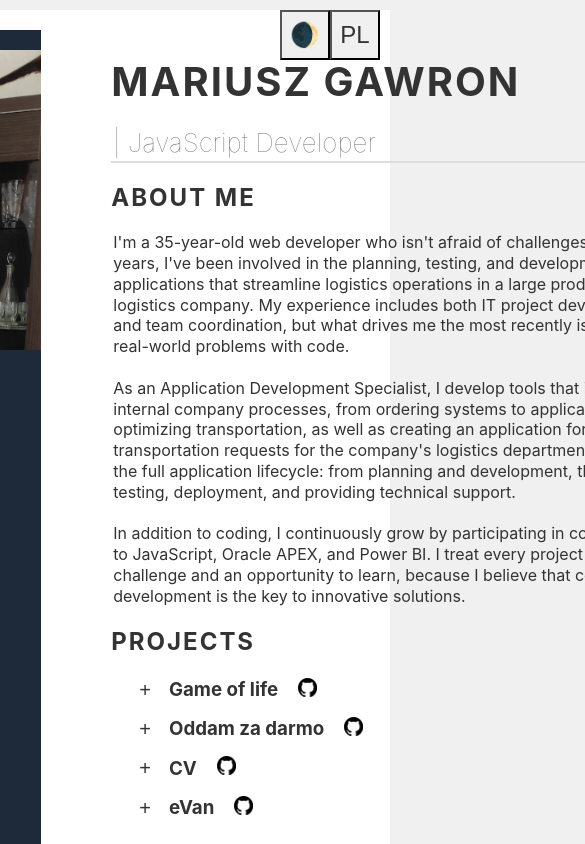
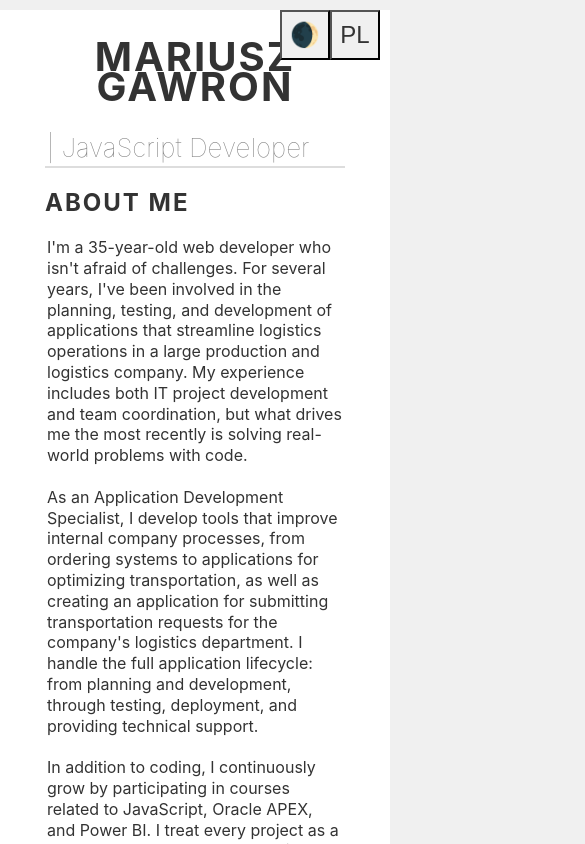
Before and after one commit to MariuszGawron/my-cv, a React (Create React App) app: page / in a window 390 px wide. Shown: the top 844 px of the page, 585 px wide, since content can reach past the window. Built offline with nearby package versions, Linux system fonts and the light colour scheme.

Commit message:
Dodanie pdf i dostosowanie do mniejszych ekranów

```diff
--- a/src/App.js
+++ b/src/App.js
@@ -13,8 +13,8 @@ function App() {
       <LanguageProvider>
         <UserProvider>
           <div className="container">
+            <Main />
             <Aside />
-            <Main />
           </div>
         </UserProvider>
       </LanguageProvider>
--- a/src/context/UserContext.js
+++ b/src/context/UserContext.js
@@ -208,7 +208,7 @@ export const UserProvider = ({ children }) => {
           {
             name: "CV",
             technology: "React",
-            link: "https://mg-my-cv.netlify.app/",
+            link: "/img/CV-Mariusz-Gawron.pdf",
             thumbnail: "/img/CV.jpg",
             github: "https://github.com/MariuszGawron/my-cv",
             description: "This is the very page you are on right now ;-)",
@@ -443,7 +443,7 @@ export const UserProvider = ({ children }) => {
           {
             name: "CV",
             technology: "React",
-            link: "https://mg-my-cv.netlify.app/",
+            link: "/img/CV-Mariusz-Gawron.pdf",
             thumbnail: "/img/CV.jpg",
             github: "https://github.com/MariuszGawron/my-cv",
             description: "To jest właśnie ta strona na której jesteś ;-)",
--- a/src/styles/theme.css
+++ b/src/styles/theme.css
@@ -73,10 +73,12 @@ body.light .container {
   justify-content: center;
   max-width: 1200px;
   margin: 10px auto 0 auto;
+  flex-direction: row-reverse;
+  flex-wrap: wrap;
 }
 
 .aside {
-  max-width: 370px;
+  width: 370px;
   background-color: #1e2939;
 }
 
@@ -122,7 +124,7 @@ body.light .container {
   position: fixed;
   right: 0px;
   top: 0px;
-  z-index: 2;
+  z-index: 3;
   padding: 10px;
 }
 
@@ -168,7 +170,7 @@ a {
 .photo-of-me,
 .qrqode {
   width: 370px;
-  max-height: 300px;
+  max-height: 15%;
   object-fit: cover;
   object-position: top;
   padding: 20px 0;
@@ -176,7 +178,7 @@ a {
   transition: max-height 1s ease;
 }
 .photo-of-me:hover {
-  max-height: 690px;
+  max-height: 100%;
   transition: max-height 1s ease;
 }
 .qrqode-small {
@@ -215,7 +217,7 @@ a {
   max-height: 0;
   position: absolute;
   top: -30%;
-  left: 100%;
+  left: 60%;
   width: 0px;
   z-index: 2;
   box-shadow: 0 0 10px rgba(0, 0, 0, 0.5);
@@ -332,3 +334,45 @@ body.dark .certificate-preview-link .certificate-preview {
   background-repeat: no-repeat;
   padding-left: 26px;
 }
+
+@media only screen and (max-width: 1136px) {
+  .aside {
+    width: 650px;
+  }
+  .photo-of-me {
+    width: 650px;
+    max-height: 20%;
+  }
+}
+
+@media only screen and (max-width: 700px) {
+  .main {
+    width: 500px;
+    padding: 5px;
+    margin-left: 0px;
+  }
+  .aside {
+    width: 500px;
+    height: auto;
+  }
+  .photo-of-me {
+    width: 500px;
+    max-height: 20%;
+  }
+}
+
+@media only screen and (max-width: 550px) {
+  .main {
+    width: 300px;
+    padding: 5px;
+    margin-left: 0px;
+  }
+  .aside {
+    width: 300px;
+    height: auto;
+  }
+  .photo-of-me {
+    width: 300px;
+    max-height: 20%;
+  }
+}
```
Also changed, not shown: 1 other file (tests, documents, lock files or other folders).
